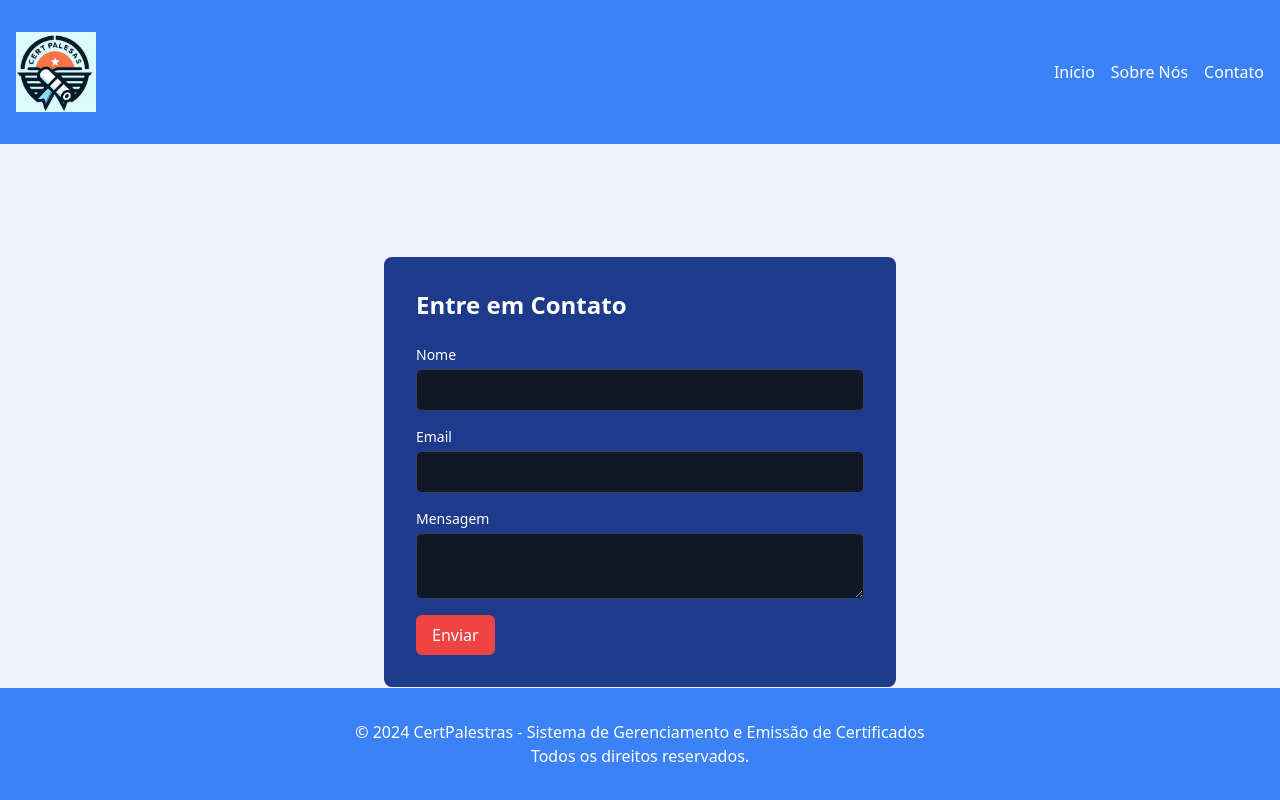
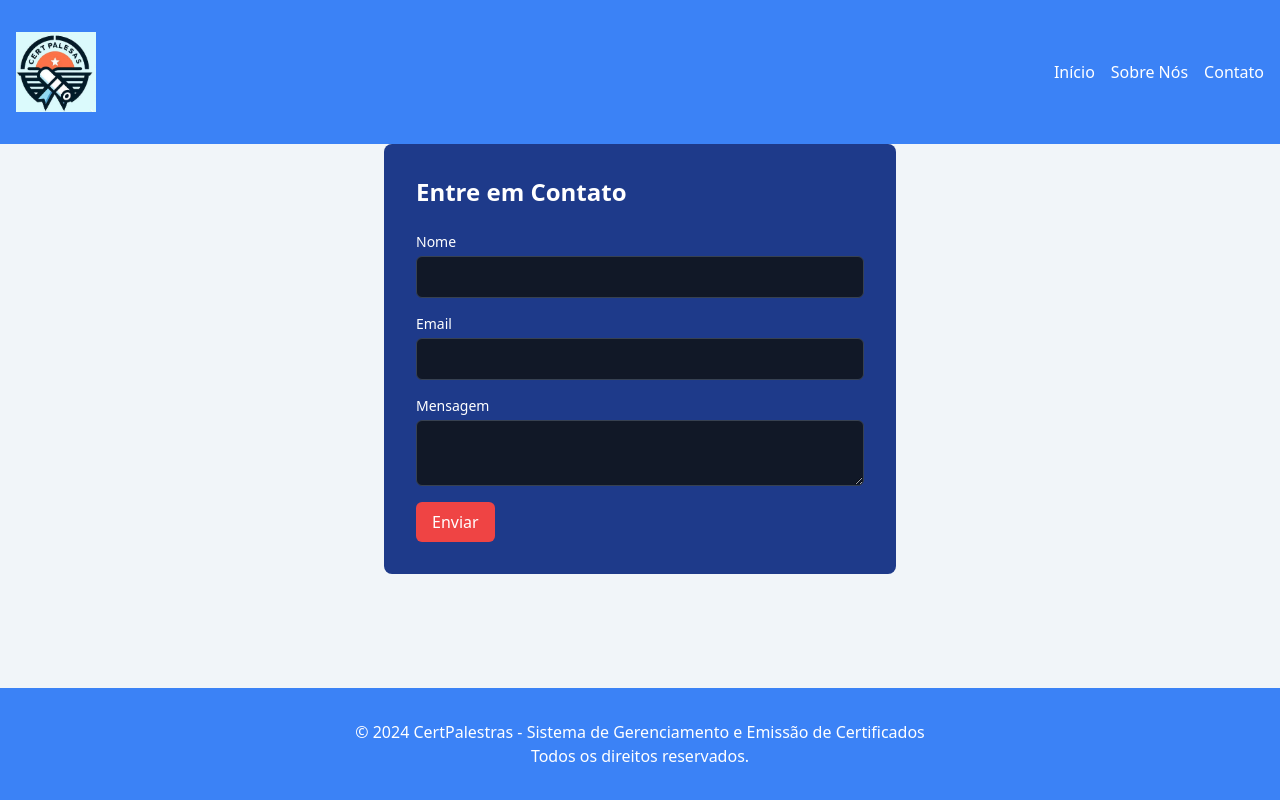
Before and after one commit to doxz1n/CertPalestras, a Next.js app: page /contato in a window 1280 px wide. Built offline with nearby package versions, Linux system fonts and the light colour scheme.

Commit message:
Corrige o componente Layout

```diff
--- a/src/components/Layout.tsx
+++ b/src/components/Layout.tsx
@@ -1,9 +1,5 @@
 import React from "react";
 
 export default function Layout({ children }: { children: React.ReactNode }) {
-  return (
-    <div className="bg-slate-100 text-black flex flex-col min-h-screen">
-      {children}
-    </div>
-  );
+  return <div className="bg-slate-100 text-black min-h-screen">{children}</div>;
 }
```
